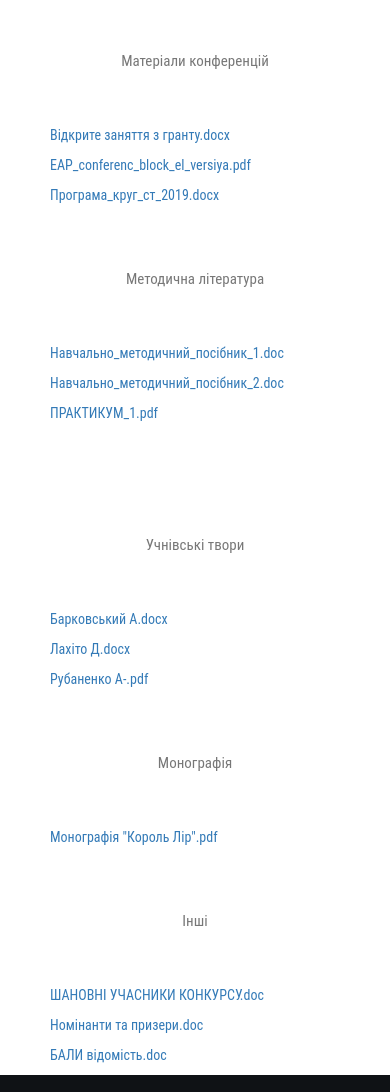
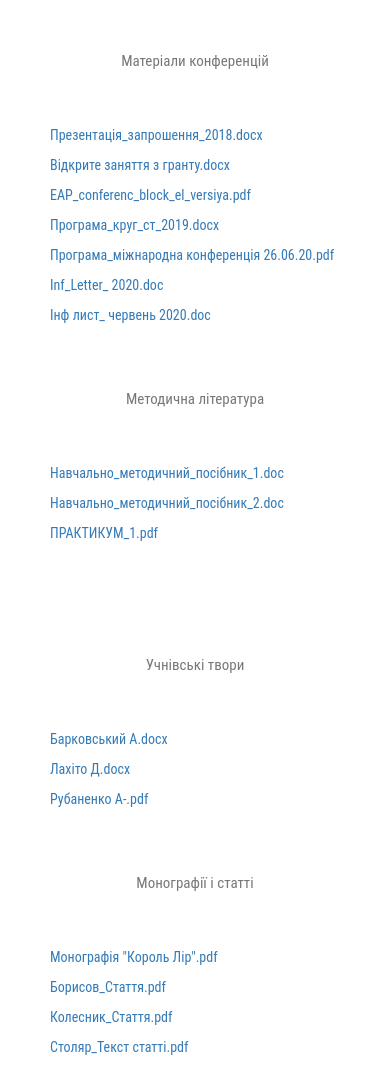
Before and after one commit to alinahaiduk/eap.philosophy, a plain HTML site: page science.html in a window 390 px wide. Shown: the part 388-1480 px from the top of the page. Drawn offline with Linux system fonts and the light colour scheme.

Commit message:
27_11_2021 poslednie

```diff
--- a/science.html
+++ b/science.html
@@ -80,6 +80,9 @@
 			<p class="w3agile">Матеріали конференцій</p>
 		</div>
 		<div class="metod">
+			<p><a href="images/Презентація_запрошення_2018.docx" download>Презентація_запрошення_2018.docx</a>
+	</div>
+		<div class="metod">
 			<p><a href="images/Відкрите заняття з гранту.docx" download>Відкрите заняття з гранту.docx</a>
 	</div>
 	<div class="metod">
@@ -87,6 +90,15 @@
 </div>
 <div class="metod">
 	<p><a href="images/Програма_круг_ст_2019.docx" download>Програма_круг_ст_2019.docx</a>
+</div>
+<div class="metod">
+	<p><a href="images/+Програма_міжнародна конференція 26.06.20.pdf" download>Програма_міжнародна конференція 26.06.20.pdf</a>
+</div>
+<div class="metod">
+	<p><a href="images/+Inf_Letter_ 2020.doc" download>Inf_Letter_ 2020.doc</a>
+</div>
+<div class="metod">
+	<p><a href="images/+Інф лист_ червень 2020.doc" download>Інф лист_ червень 2020.doc</a>
 </div>
 		<div class="container">
 				<p class="w3agile">Методична література</p>
@@ -115,11 +127,20 @@
 				<p><a href="images/Рубаненко А-.pdf" download>Рубаненко А-.pdf</a>
 		</div>
 		<div class="container">
-			<p class="w3agile">Монографія</p>
+			<p class="w3agile">Монографії і статті</p>
 		</div>
 		<div class="metod">
 			<p><a href="images/King Lear.pdf" download>Монографія "Король Лір".pdf</a>
 	</div>
+	<div class="metod">
+		<p><a href="images/Борисов Стаття.pdf" download>Борисов_Стаття.pdf</a>
+</div>
+<div class="metod">
+	<p><a href="images/Колесник_Стаття (1).pdf" download>Колесник_Стаття.pdf</a>
+</div>
+<div class="metod">
+	<p><a href="images/Столяр_Текст статті_1.pdf" download>Столяр_Текст статті.pdf</a>
+</div>
 		<div class="container">
 			<p class="w3agile">Iнші</p>
 		</div>
```
Also changed, not shown: konfirencii1.html (+25 -7 lines), images/МЖ конференція 1.jpg (added), images/МЖ конференція 2.jpg (added), images/МЖ конференція 3.jpg (added), images/МЖ конференція 4.jpg (added), 8 other files.
